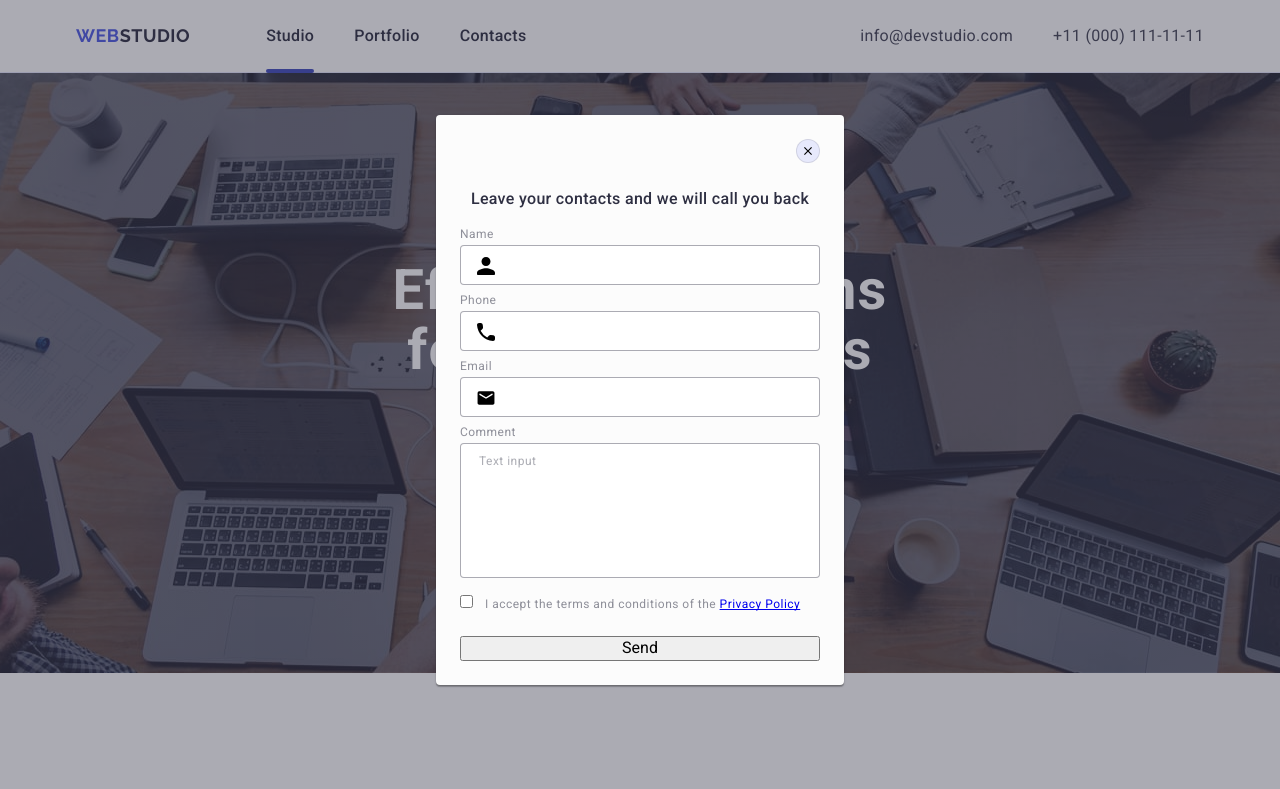
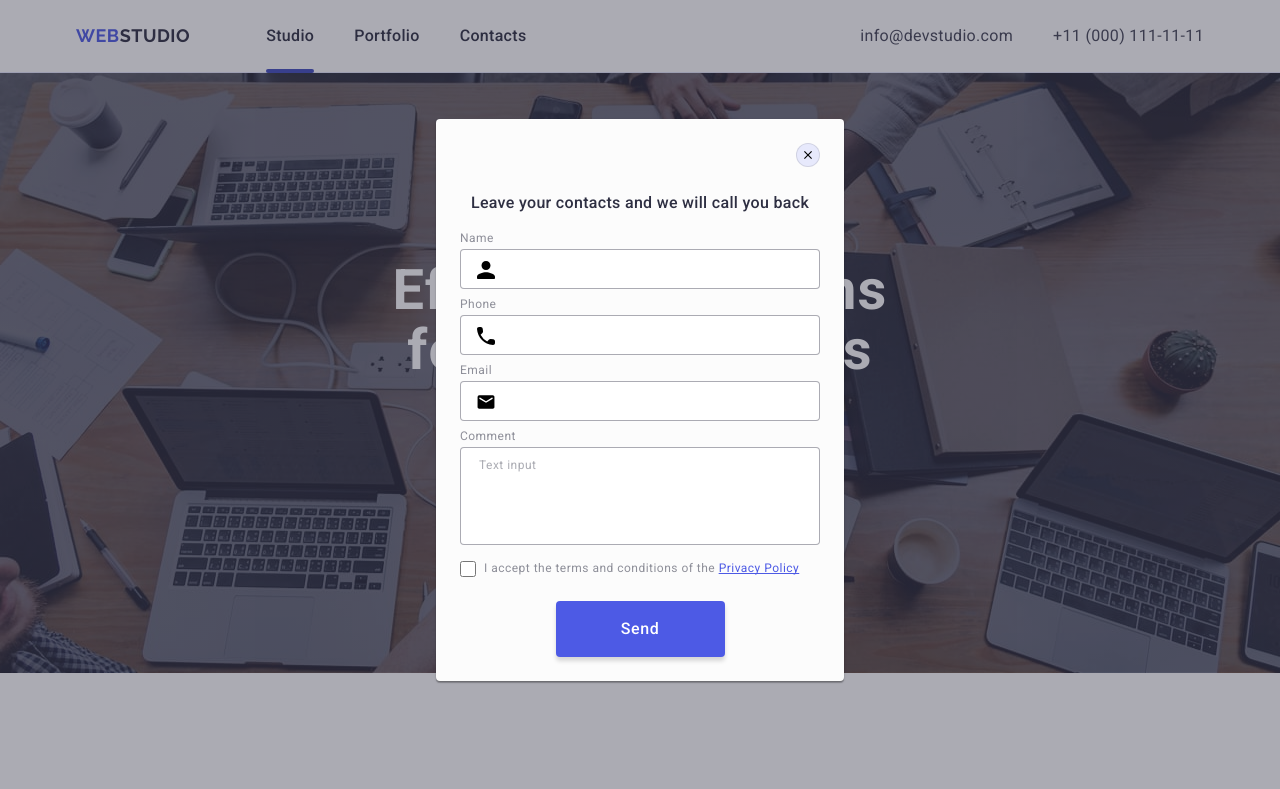
Before and after one commit to Kuchinskiy/goit-hw-05, a plain HTML site: page index.html in a window 1280 px wide. Shown: the top 789 px of the page. Drawn offline with nearby package versions, Linux system fonts and the light colour scheme.

Commit message:
add structure form modal

```diff
--- a/css/styles.css
+++ b/css/styles.css
@@ -216,7 +216,8 @@ input[type="radio"].visually-hidden {
 }
 
 .button,
-.form-button {
+.form-button,
+.modal-btn-send {
 	height: 56px;
 	min-width: 169px;
 	border-radius: 4px;
@@ -574,6 +575,7 @@ section-title <<-- for #3, #4 sections*/
 
 .modal-btn-close {
 	display: flex;
+	flex-shrink: 0;
 	align-items: center;
 	justify-content: center;
 
@@ -661,18 +663,28 @@ section-title <<-- for #3, #4 sections*/
 }
 
 .form-field {
-	/* display: inline-flex; */
+	display: flex;
+	align-items: center;
 	margin-bottom: 24px;
 }
 
 .form-checkbox {
+	width: 16px;
+	height: 16px;
+	flex-shrink: 0;
 	margin-right: 8px;
 }
 
-.form-label {
+.form-field .form-label {
+	display: inline-flex;
+	align-items: center;
+	margin-bottom: 0;
 }
 
 .form-link {
+	color: #4d5ae5;
+	font-size: 12px;
+	line-height: 1.33;
 	text-decoration: underline;
 	text-decoration-skip-ink: none;
 }
--- a/index.html
+++ b/index.html
@@ -383,36 +383,21 @@
 
 					<div class="textarea-wrapper">
 						<label class="form-label" for="textarea">Comment</label>
-						<textarea class="form-textarea" rows="7" name="description" id="textarea" placeholder="Text input"></textarea>
+						<textarea class="form-textarea" rows="5" name="description" id="textarea" placeholder="Text input"></textarea>
 					</div>
 
 					<div class="form-field">
-						<input class="form-checkbox" name="pact" value="convention" id="accept" type="checkbox">
-						<label class="form-label" for="accept">I accept the terms and conditions of the
+						<label class="form-label" for="accept">
+							<input class="form-checkbox" name="pact" value="convention" id="accept" type="checkbox">
+							<span>I accept the terms and conditions of the
 							<a href="#" class="form-link">Privacy Policy</a>
+							</span>
 						</label>
 					</div>
 
-					<button type="submit">Send</button>
+					<button class="modal-btn-send" type="submit">Send</button>
 				</form>
 		</di>
 	 </div>
 </body>
 </html>
-
-<!-- Задіяти -->
-<!-- <div class="form-field">
-  <label class="form-label">
-    <input
-      class="form-checkbox"
-      name="pact"
-      value="convention"
-      type="checkbox"
-      id="accept"
-    />
-    <span>
-      I accept the terms and conditions of the
-      <a href="#" class="form-link">Privacy Policy</a>
-    </span>
-  </label>
-</div> -->
```
